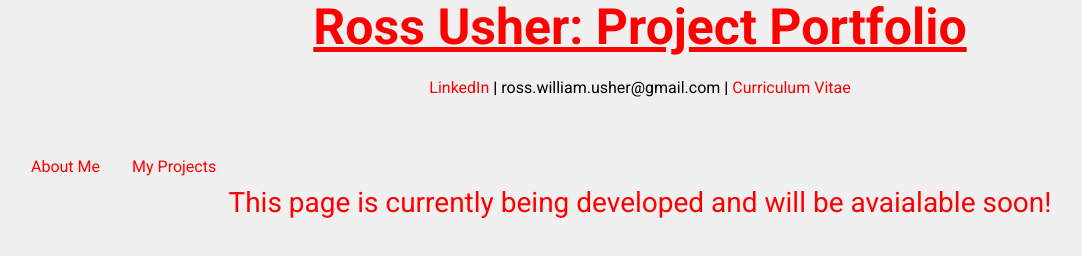
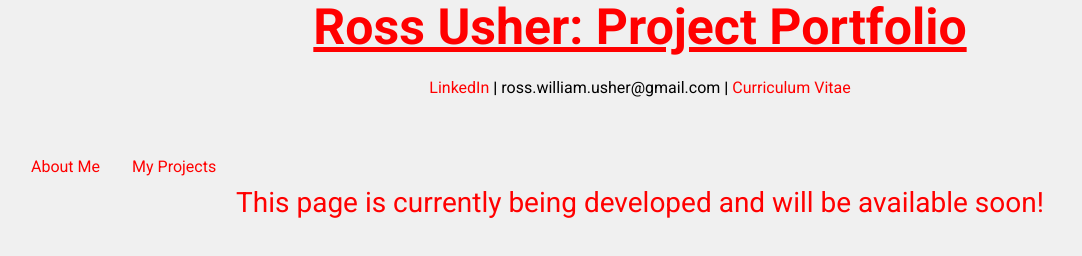
Before and after one commit to rossusher147/rossusher147.github.io, a plain HTML site: page Project_Page.html in a window 1280 px wide. Shown: the whole page, without its empty margins (0-1082 px from the left). Drawn offline with Linux system fonts and the light colour scheme.

Commit message:
Update Project_Page.html

```diff
--- a/Project_Page.html
+++ b/Project_Page.html
@@ -37,7 +37,7 @@
       <div class="row">
         <div class="col-md-12">
           <h3 class="text-center">
-            This page is currently being developed and will be avaialable soon!
+            This page is currently being developed and will be available soon!
           </h3>
         </div>
       </div>
```
